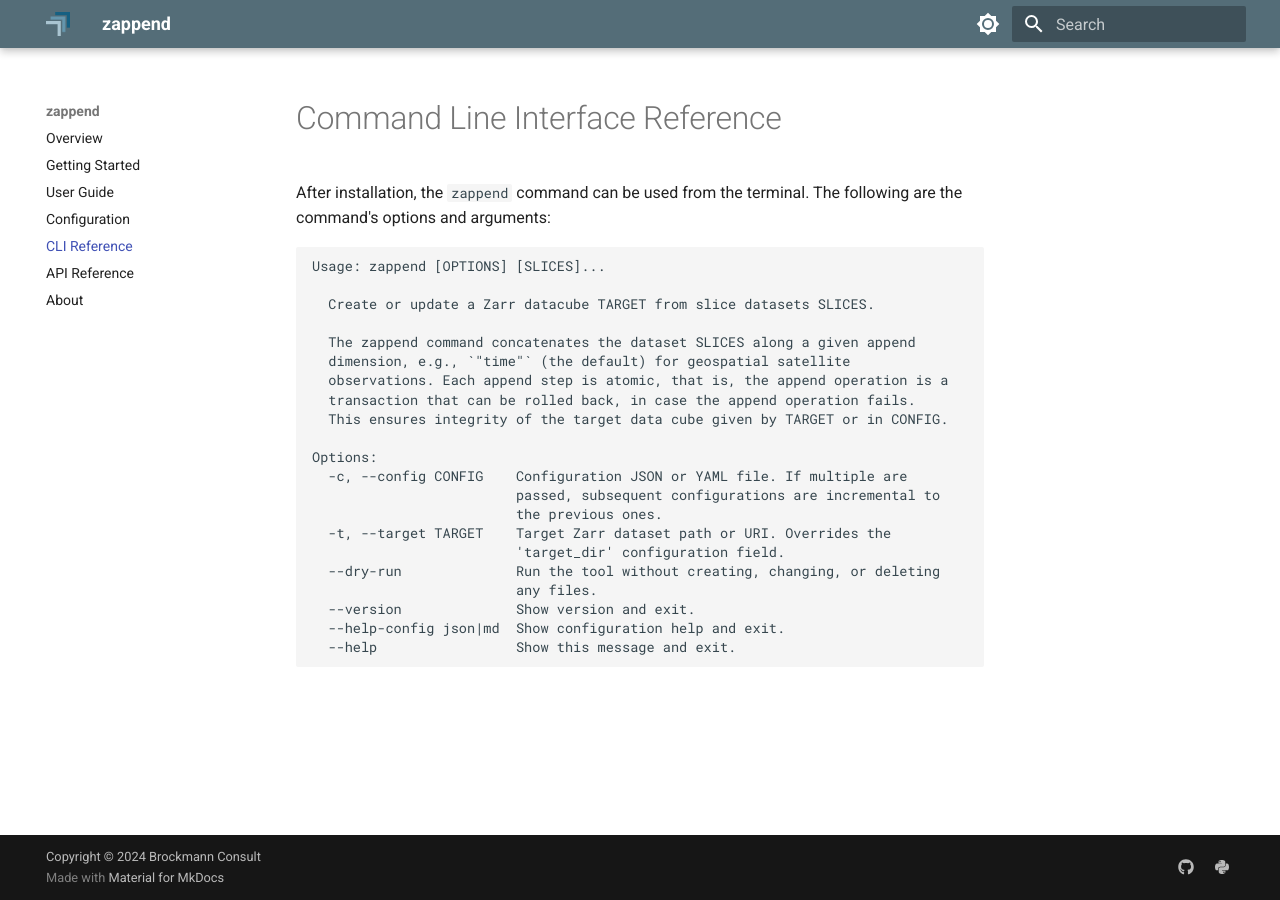
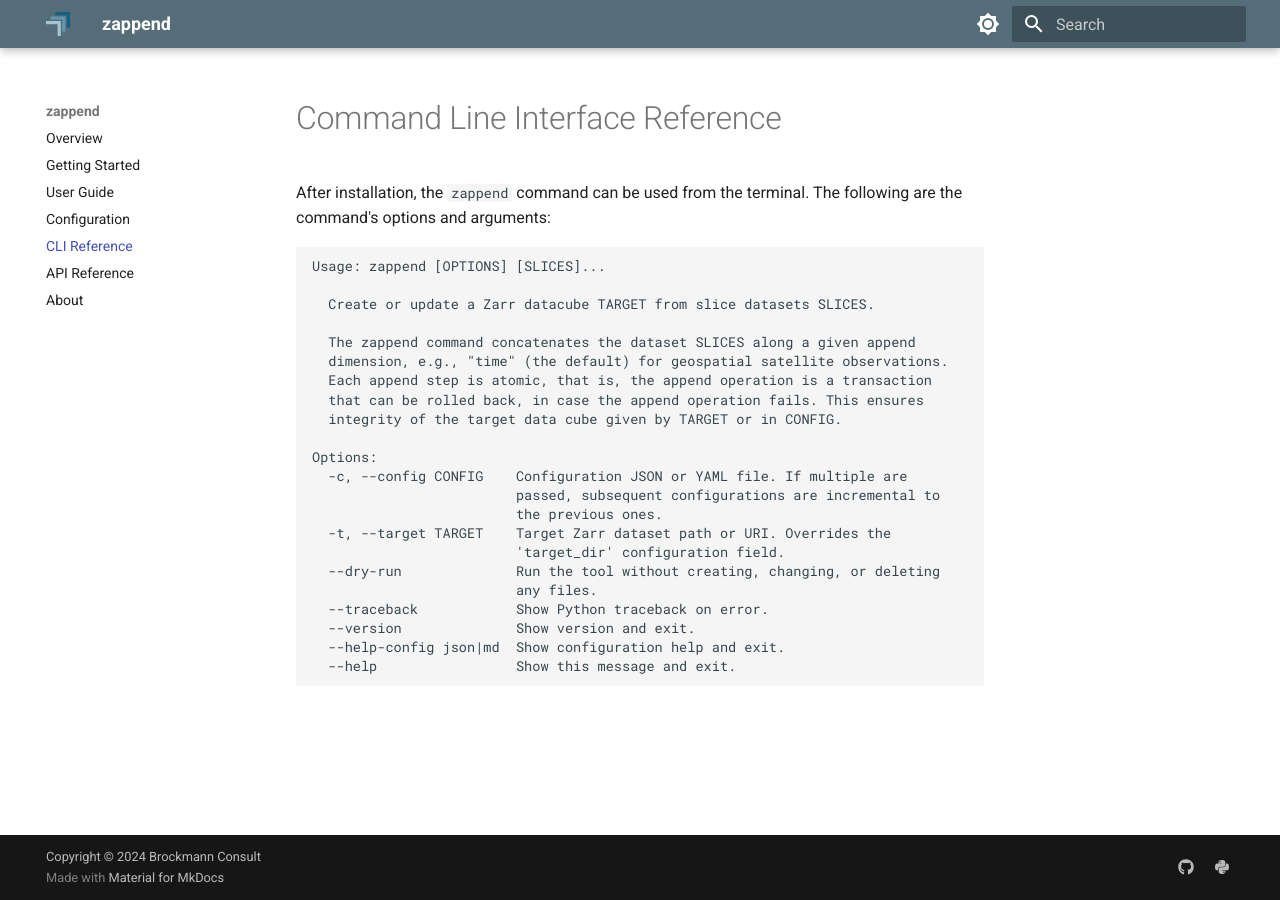
Before and after one commit to bcdev/zappend, an MkDocs documentation site: the page built from docs/cli.md, in a window 1280 px wide. Built offline with MkDocs 1.6.1 and Material for MkDocs 9.7.7, drawn with Linux system fonts in a browser that asks for light colours.

Commit message:
Updated docs

```diff
--- a/docs/cli.md
+++ b/docs/cli.md
@@ -9,10 +9,10 @@ Usage: zappend [OPTIONS] [SLICES]...
   Create or update a Zarr datacube TARGET from slice datasets SLICES.
 
   The zappend command concatenates the dataset SLICES along a given append
-  dimension, e.g., `"time"` (the default) for geospatial satellite
-  observations. Each append step is atomic, that is, the append operation is a
-  transaction that can be rolled back, in case the append operation fails.
-  This ensures integrity of the target data cube given by TARGET or in CONFIG.
+  dimension, e.g., "time" (the default) for geospatial satellite observations.
+  Each append step is atomic, that is, the append operation is a transaction
+  that can be rolled back, in case the append operation fails. This ensures
+  integrity of the target data cube given by TARGET or in CONFIG.
 
 Options:
   -c, --config CONFIG    Configuration JSON or YAML file. If multiple are
@@ -22,6 +22,7 @@ Options:
                          'target_dir' configuration field.
   --dry-run              Run the tool without creating, changing, or deleting
                          any files.
+  --traceback            Show Python traceback on error.
   --version              Show version and exit.
   --help-config json|md  Show configuration help and exit.
   --help                 Show this message and exit.
```
